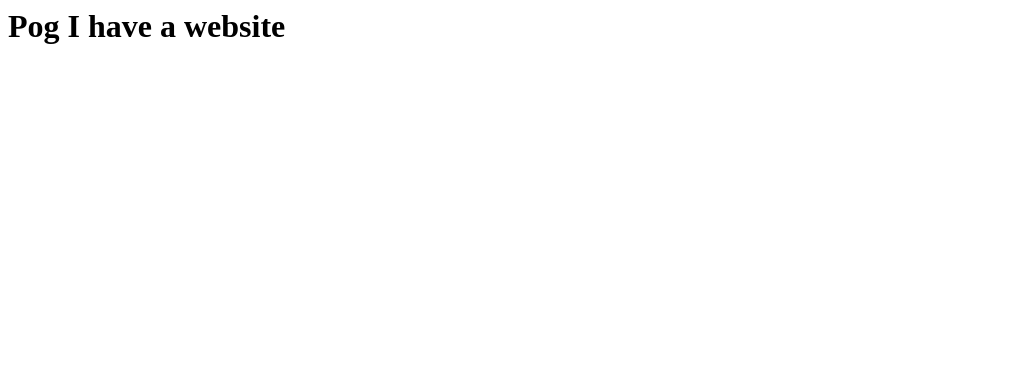
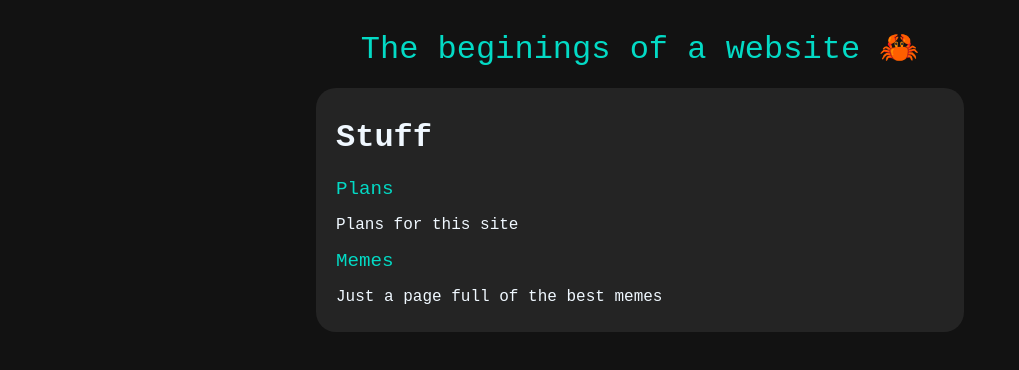
Before and after one commit to ZaphodAndo/personal-site-v1, a plain HTML site: page index.html in a window 1280 px wide. Shown: the whole page, without its empty margins (0-1019 px from the left). Drawn offline with Linux system fonts and the light colour scheme; a web font is replaced by a local one.

Commit message:
Created groundwork for site

```diff
--- a/index.html
+++ b/index.html
@@ -1 +1,23 @@
-<h1>Pog I have a website</h1>
+<html lang="en">
+    <head>
+        <title>Ethan Anderson</title>
+        <link rel="stylesheet" type="text/css" href="mainStyles.css">
+        <link href="https://fonts.googleapis.com/css?family=B612+Mono&display=swap" rel="stylesheet">
+    </head>
+    <body>
+        <header>The beginings of a website 🦀</header>
+        <div class="mainContent">
+            <h1>
+                Stuff
+            </h1>
+            <div>
+                <a href="/src/plans.html">Plans</a>
+                <p>Plans for this site</p>
+            </div>
+            <div>
+                <a href="/src/memes.html">Memes</a>
+                <p>Just a page full of the best memes</p>
+            </div>
+        </div>
+    </body>
+</html>
--- /dev/null
+++ b/mainStyles.css
@@ -0,0 +1,33 @@
+body {
+    background-color: #121212;
+    font-family: 'B612 Mono', monospace;
+}
+
+header {
+    color: #03DAC5;
+    text-align: center;
+    font-size: 2rem;
+    padding: 20px;
+}
+
+h1 {
+    color: aliceblue;
+}
+
+a {
+    color: #03DAC5;
+    text-decoration: none;
+    font-size: 1.2rem;
+}
+
+p {
+    color: aliceblue;
+}
+
+.mainContent {
+    max-width: 38rem;
+    padding: 10px 20px 10px 20px;
+    margin: auto;
+    background-color: #242424;
+    border-radius: 20px;
+}
```
Also changed, not shown: src/memes.html (added, +18 -0 lines), src/plans.html (added, +17 -0 lines).
